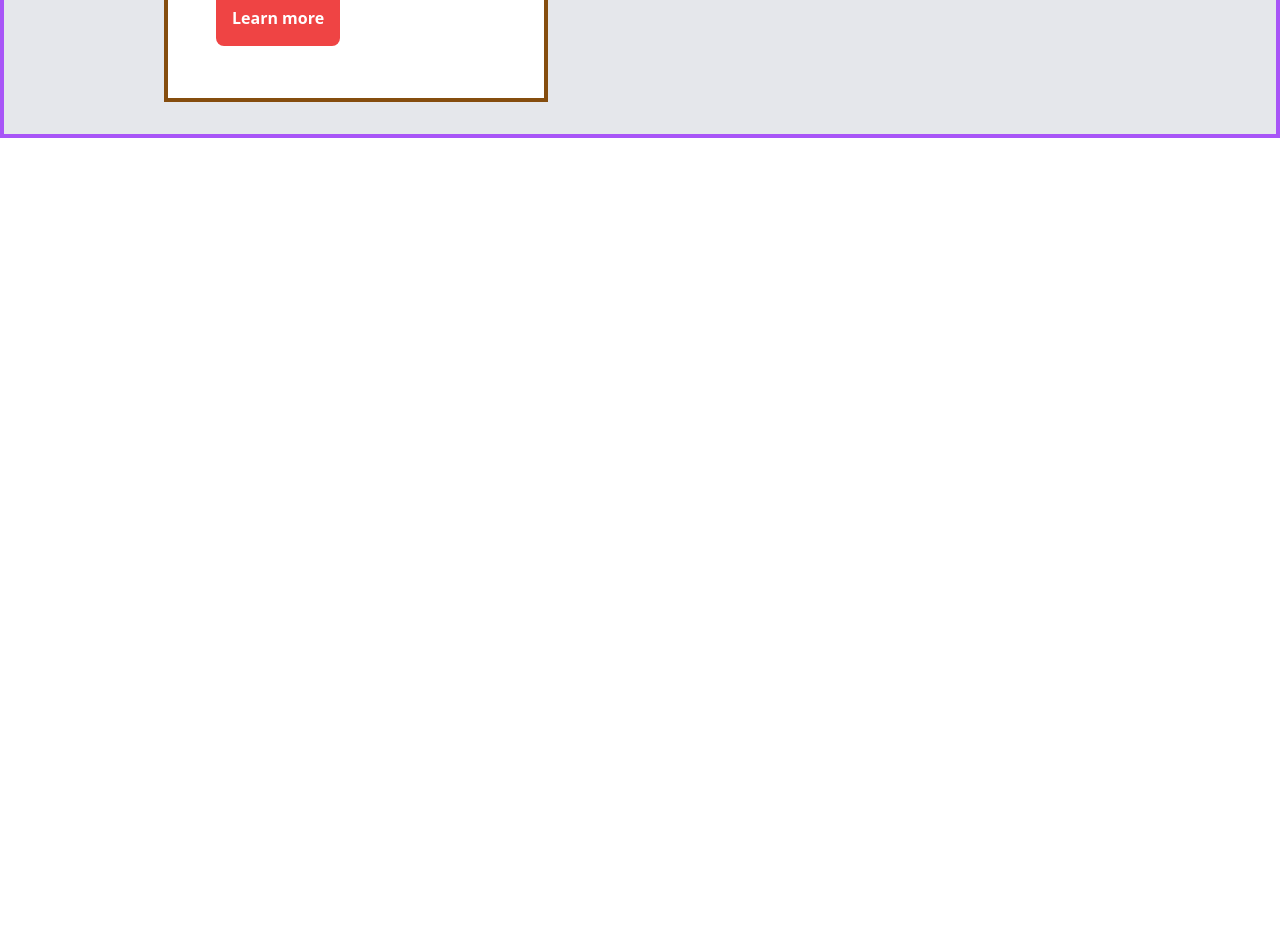
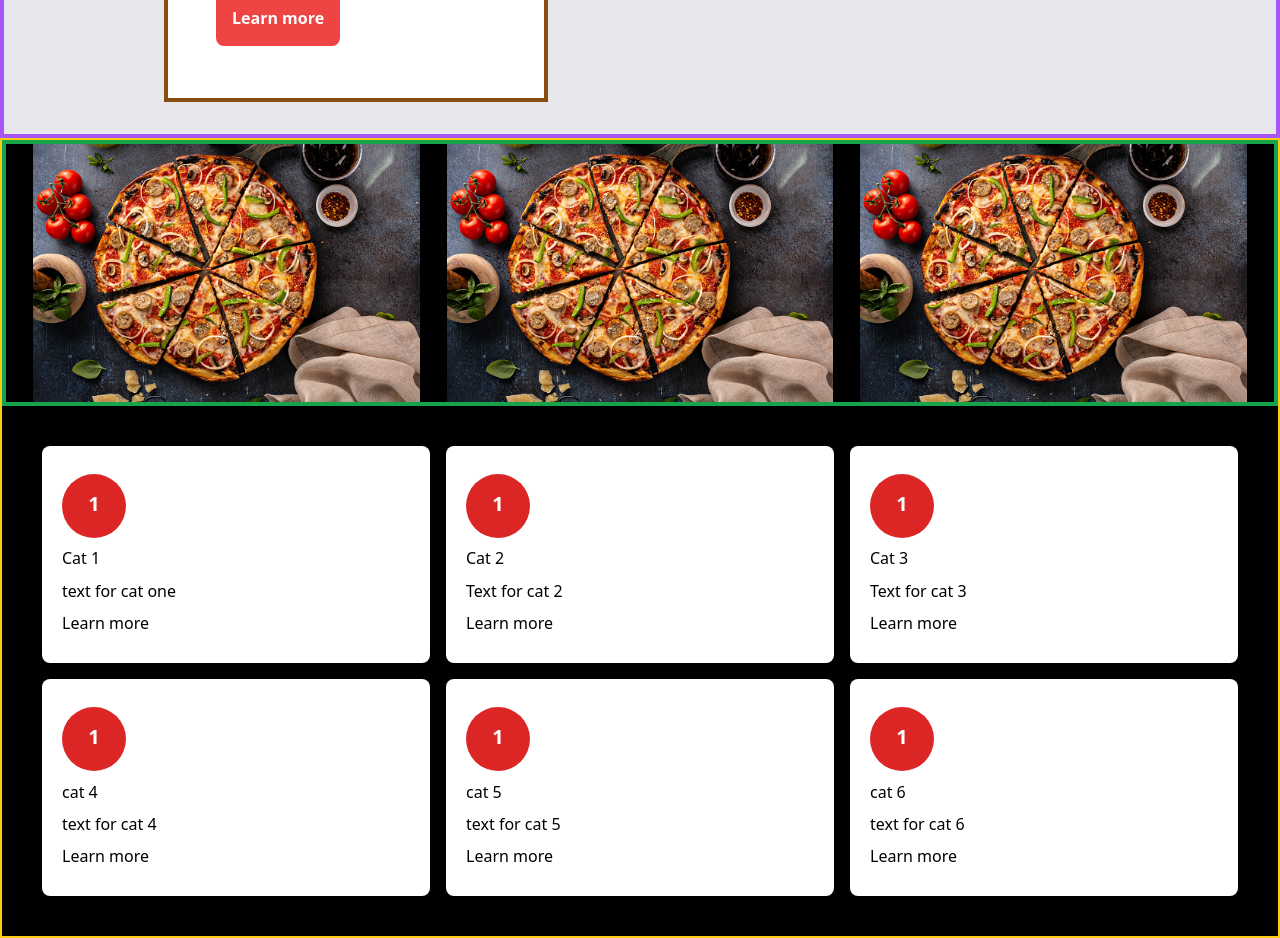
Before and after one commit to Ose-Augustine/fullstack-restuaurant, a React (Vite) app in the folder react-client/: page / in a window 1280 px wide. Shown: the part 1700-2638 px from the top of the page. Before the commit the page ends 1838 px from the top, so only its background shows below. Built offline with nearby package versions, Linux system fonts and the light colour scheme.

Commit message:
Completed static categories.

```diff
--- a/react-client/src/App.jsx
+++ b/react-client/src/App.jsx
@@ -1,3 +1,4 @@
+import Categories from "./components/landing-page/Categories"
 import FoodsSlide from "./components/landing-page/Foods"
 import FoodInfo from "./components/landing-page/Info"
 import Hero from "./components/landing-page/hero"
@@ -7,6 +8,7 @@ function App() {
       <Hero />
       <FoodsSlide />
       <FoodInfo />
+      <Categories />
     </>
   )
 }
--- /dev/null
+++ b/react-client/src/components/landing-page/Categories.jsx
@@ -0,0 +1,50 @@
+export default function Categories(){
+    return (
+        <article className="border-2 border-yellow-400  h-screen bg-black">
+            {/* the div below would be a marque with dynamic images per component */}
+            <div className="border-4 border-green-600 h-1/3 flex justify-evenly bg-black">
+                <img className="" src="./images/pizza-with-tomatoes.jpg" alt="A picture of pizza with tomatoes" />
+                <img className="" src="./images/pizza-with-tomatoes.jpg" alt="A picture of pizza with tomatoes" />
+                <img className="" src="./images/pizza-with-tomatoes.jpg" alt="A picture of pizza with tomatoes" />
+            </div>
+            <main className="grid grid-cols-3 gap-4 h-2/3 p-10 [&>*]:bg-white [&>*]:rounded-lg">
+                <section className=" bg-white rounded-lg  p-5 flex flex-col justify-evenly">
+                    <span className="bg-red-600 text-white text-xl font-semibold h-16 w-16 pt-4 rounded-full text-center">1</span>
+                    <header className="">Cat 1</header>
+                    <main>text for cat one</main>
+                    <a href="#">Learn more</a>
+                </section>
+                <section className="p-5 flex flex-col justify-evenly">
+                    <span className="bg-red-600 text-white text-xl font-semibold h-16 w-16 pt-4 rounded-full text-center">1</span>
+                    <header>Cat 2</header>
+                    <main>Text for cat 2</main>
+                    <a href="#">Learn more</a>
+                </section>
+                <section className="p-5 flex flex-col justify-evenly">
+                    <span className="bg-red-600 text-white text-xl font-semibold h-16 w-16 pt-4 rounded-full text-center">1</span>
+                    <header>Cat 3</header>
+                    <main>Text for cat 3</main>
+                    <a href="#">Learn more</a>
+                </section>
+                <section className="p-5 flex flex-col justify-evenly">
+                    <span className="bg-red-600 text-white text-xl font-semibold h-16 w-16 pt-4 rounded-full text-center">1</span>
+                    <header>cat 4</header>
+                    <main>text for cat 4</main>
+                    <a href="#">Learn more</a>
+                </section>
+                <section className="p-5 flex flex-col justify-evenly">
+                    <span className="bg-red-600 text-white text-xl font-semibold h-16 w-16 pt-4 rounded-full text-center">1</span>
+                    <header>cat 5</header>
+                    <main>text for cat 5</main>
+                    <a href="#">Learn more</a>
+                </section>
+                <section className="p-5 flex flex-col justify-evenly">
+                    <span className="bg-red-600 text-white text-xl font-semibold h-16 w-16 pt-4 rounded-full text-center">1</span>
+                    <header>cat 6 </header>
+                    <main>text for cat 6</main>
+                    <a href="#">Learn more</a>
+                </section>
+            </main>
+        </article>
+    )
+}
```
Also changed, not shown: react-client/public/images/pizza-closeup.jpg (added), react-client/public/images/pizza-with-tomatoes.jpg (added).
